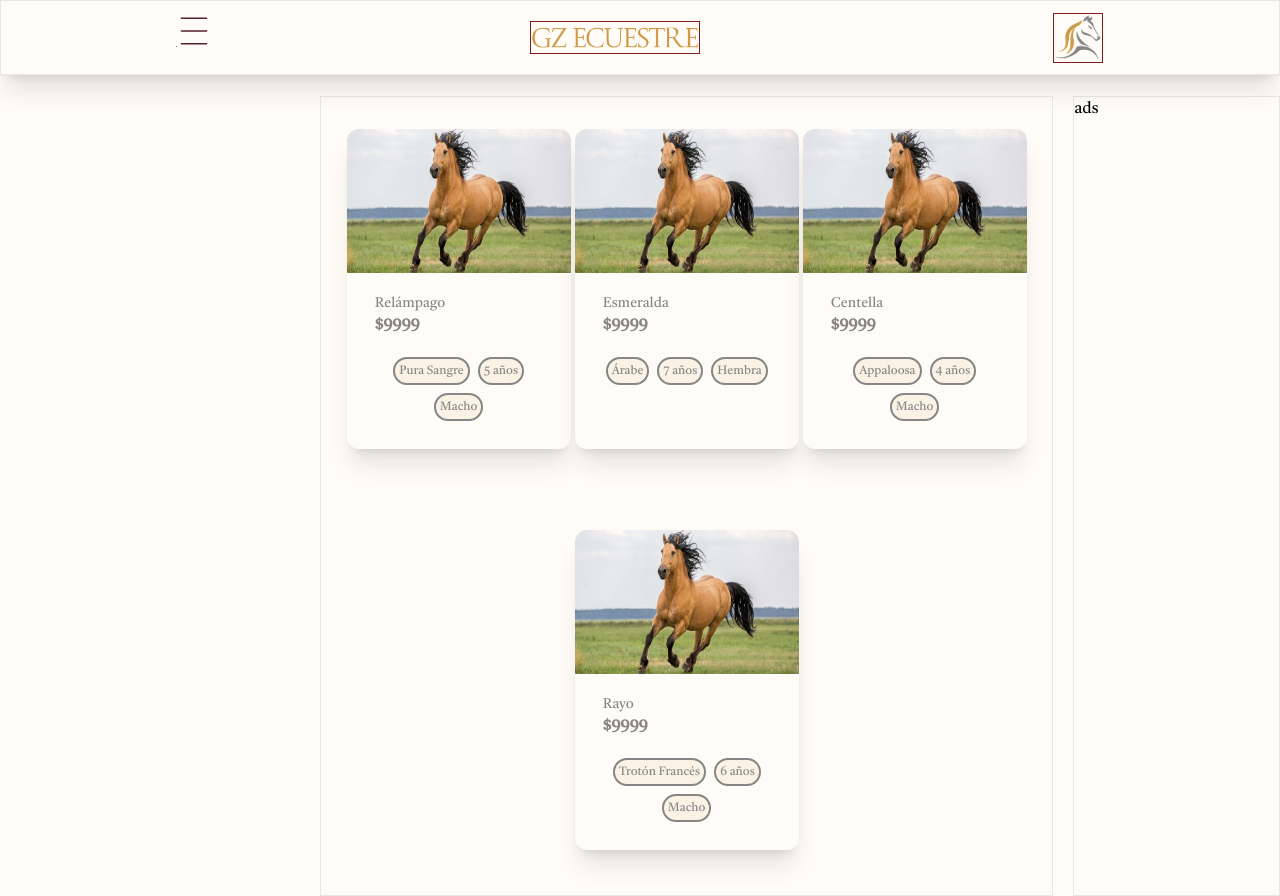
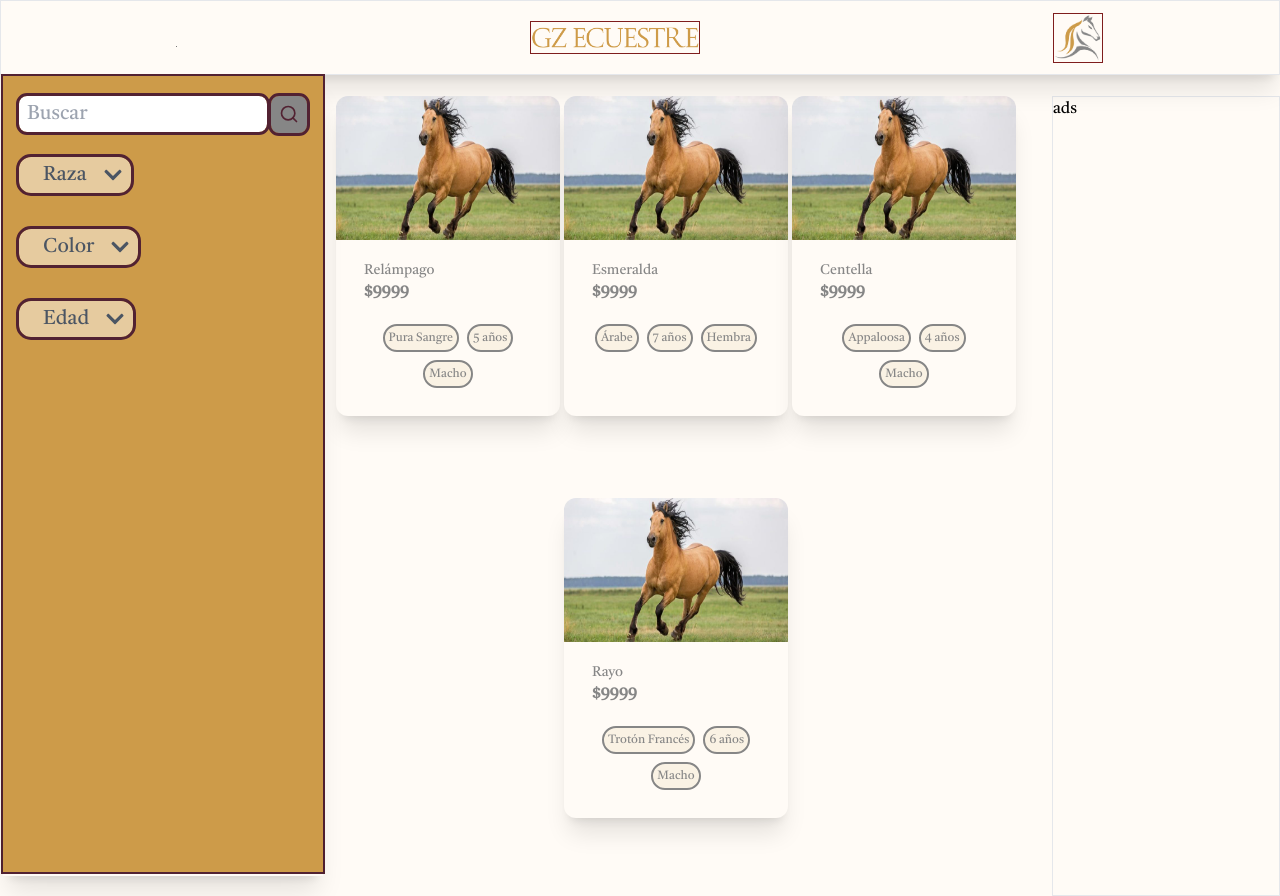
Before and after one commit to ignaciocenni/gz-ecuestre, a Next.js app: page / in a window 1280 px wide. Built offline with nearby package versions, Linux system fonts and the light colour scheme.

Commit message:
fix(/components Card.tsx, CardContainer.tsx, Drawer.tsx): improving styles for better responsivness

```diff
--- a/src/components/Card.tsx
+++ b/src/components/Card.tsx
@@ -8,7 +8,7 @@ type CardProps = {
 
 export default function Card({ horse }: CardProps) {
   return (
-    <article className="flex flex-col mt-[2rem]  text-gris rounded-xl gap-1 text-center h-[20rem] w-[14rem] bg-blanco shadow-xl overflow-hidden">
+    <article className="flex flex-col  text-gris rounded-xl gap-1 text-center h-[20rem] w-[14rem] bg-blanco shadow-xl overflow-hidden">
       <Image
         className="w-full h-[9rem]"
         src={'/caballo.jpg'}
--- a/src/components/CardContainer.tsx
+++ b/src/components/CardContainer.tsx
@@ -7,7 +7,7 @@ type CardContainerProps = {
 }
 export default function CardContainer({ horses }: CardContainerProps) {
   return (
-    <section className="lg:col-span-4  flex flex-wrap  justify-center gap-1 border">
+    <section className="flex flex-wrap xl:w-10/12  justify-center gap-1">
       {
         horses.map((horse) => (
           <Fragment key={horse.id}>
--- a/src/components/Drawer.tsx
+++ b/src/components/Drawer.tsx
@@ -8,12 +8,12 @@ export default function Drawer() {
       <label
         htmlFor="toggle"
         className={`active:scale-110 peer-checked:-rotate-90
-        transition-transform absolute top-3 delay-150 duration-300`}
+        transition-transform absolute top-3 delay-150 duration-300 xl:hidden`}
       >
         <CiMenuBurger />
       </label>
       <div
-        className={`mt-[4.56rem] top-0 absolute h-screen bg-marron -left-[25rem]
+        className={`mt-[4.56rem] top-0 absolute h-screen bg-marron -left-[25rem] xl:left-0
          peer-checked:left-0 peer:transition ease-out delay-150 duration-300 border-2 border-negro
         `}
       >
```
